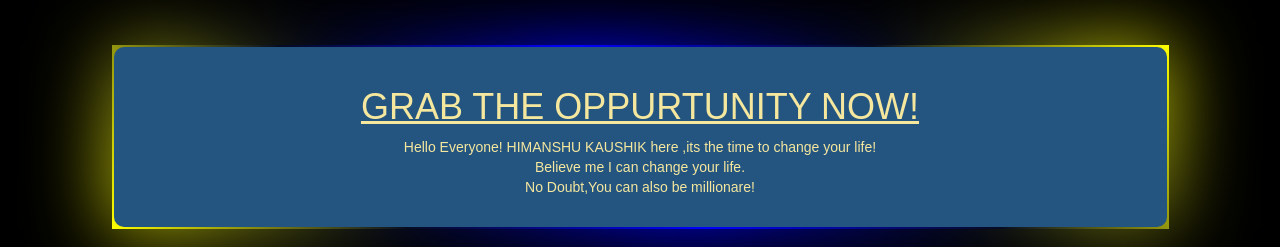
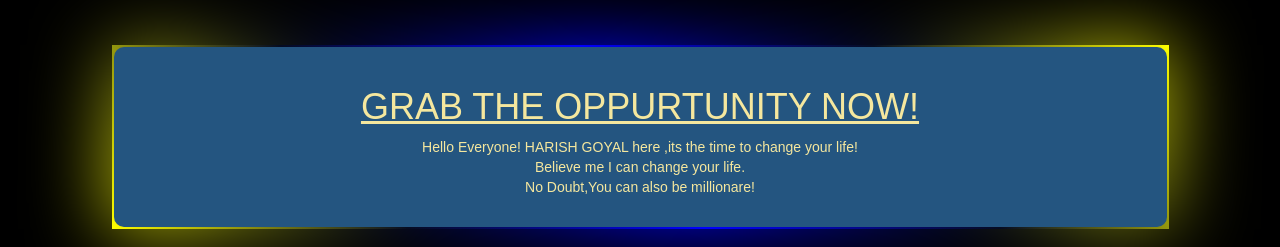
Before and after one commit to tanishkbatheja22/harishgoyal, a plain HTML site: page index.html in a window 1280 px wide. Shown: the part 800-1047 px from the top of the page. Drawn offline with nearby package versions, Linux system fonts and the light colour scheme.

Commit message:
Update index.html

```diff
--- a/index.html
+++ b/index.html
@@ -66,7 +66,7 @@ and open the template in the editor.
             <center> <div class="box">
                 <div class="content">
                 <h1> <u>GRAB THE OPPURTUNITY NOW!</u></h1>
-                <p>Hello Everyone! HIMANSHU KAUSHIK here ,its the time to change your life!<br>
+                <p>Hello Everyone! HARISH GOYAL here ,its the time to change your life!<br>
                     Believe me I can change your life.<br>
                     No Doubt,You can also be millionare!</p>
                 </div>
```
